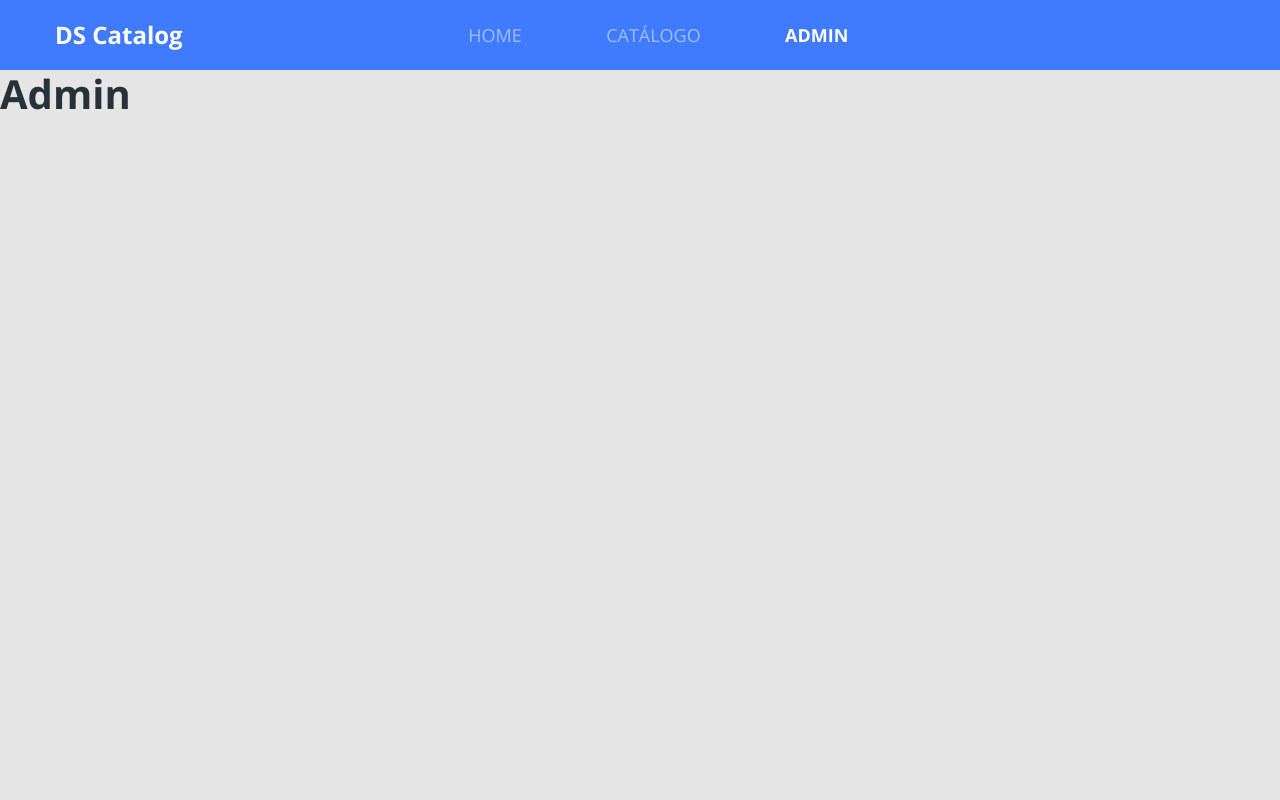
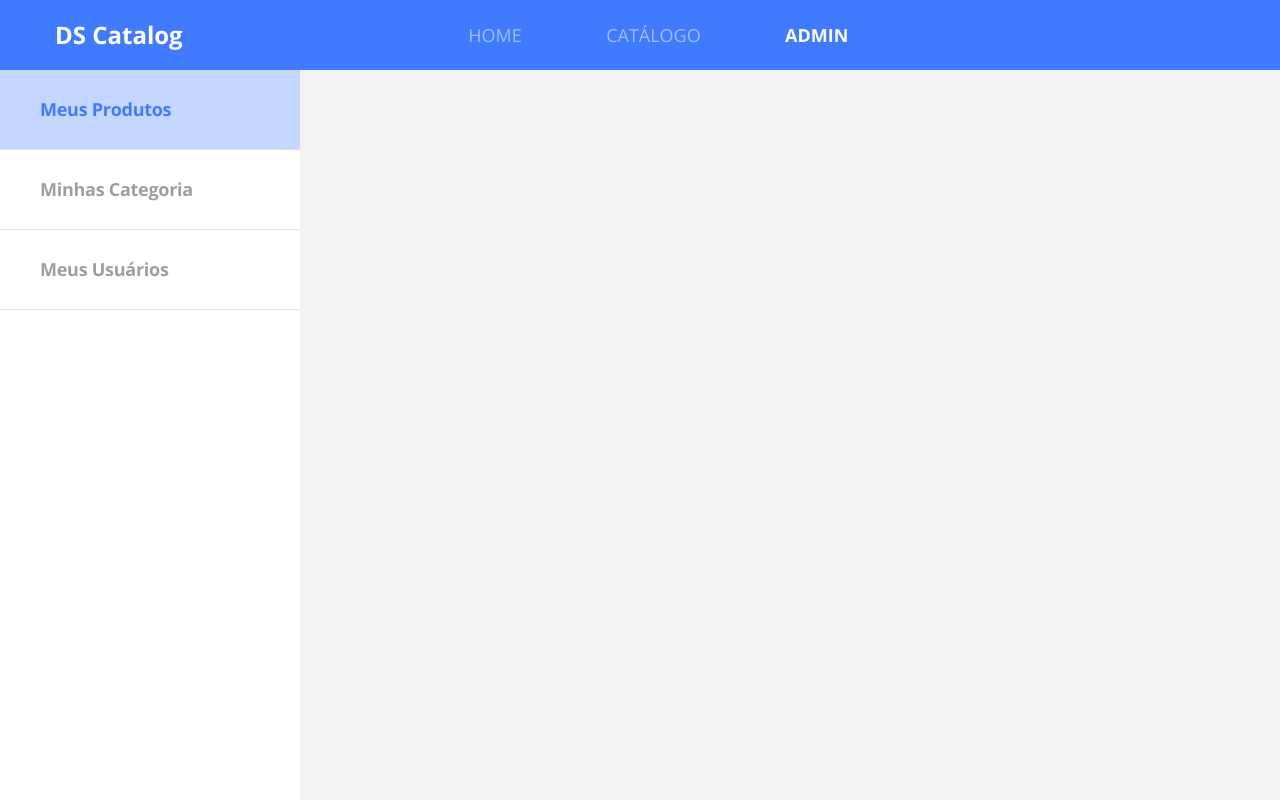
Before and after one commit to EdivaldoAlmeida/dscatalog-bootcamp-devsuperior, a React (Create React App) app in the folder front-web/: page /admin in a window 1280 px wide. Built offline with nearby package versions, Linux system fonts and the light colour scheme.

Commit message:
Add pagination and Admin navbar

```diff
--- a/front-web/src/core/assets/styles/custom.scss
+++ b/front-web/src/core/assets/styles/custom.scss
@@ -2,7 +2,7 @@
     "primary" : #407BFF
 );
 
-$body-bg: #E5E5E5;
+$body-bg: #F2F2F2;
 $body-color: #263238;
 
 
--- /dev/null
+++ b/front-web/src/core/components/Pagination/index.tsx
@@ -0,0 +1,39 @@
+import React from 'react';
+import { ReactComponent as ArrowIcon } from 'core/assets/images/arrow.svg';
+import './styles.scss';
+import { generateList } from 'core/utils/list';
+
+type Props = {
+    totalPage: number;
+    activePage: number;
+    onChange: (item: number) => void;
+}
+
+const Pagination = ( { totalPage, activePage, onChange } : Props ) => {
+    const items = generateList(totalPage);
+    const previusClass = totalPage > 0 && activePage > 0 ? 'page-active' : 'page-inactive';
+    const nextClass = (activePage +1) < totalPage ? 'page-active' : 'page-inactive'
+
+    return(
+        <div className="pagination-container">
+            <ArrowIcon
+                className={`pagination-previous ${previusClass}`}
+                onClick={() => onChange(activePage -1)}
+            />
+            {items.map(item => (
+                <div
+                key={item}
+                className={`pagination-item ${item === activePage ? 'active' : ''}`}
+                onClick={() => onChange(item)}
+                >
+                {item + 1}
+            </div>
+            ))}
+
+            <ArrowIcon
+            className={`pagination-next ${nextClass}`}
+            onClick={() => onChange(activePage +1)}/>
+        </div>
+    );
+}
+export default Pagination;
--- /dev/null
+++ b/front-web/src/core/components/Pagination/styles.scss
@@ -0,0 +1,47 @@
+.pagination-container{
+    display: flex;
+    justify-content: center;
+    align-items: center;
+    margin-top: 35px;
+}
+
+.pagination-item{
+    width: 40px;
+    height: 40px;
+    background: #e1e1e1;
+    border-radius: 50%;
+    font-weight: bold;
+    line-height: 25px;
+    letter-spacing: -0.015em;
+    color: #ffffff;
+    display: flex;
+    align-items: center;
+    justify-content: center;
+    cursor: pointer;
+    margin-right: 10px;
+
+    &.active{
+        background: #407BFF;
+    }
+}
+
+.pagination-previous{
+    transform: rotate(-180deg);
+    margin-right: 25px;
+}
+
+.pagination-next {
+    margin-right: 15px;
+    cursor: pointer;
+
+}
+
+.page-active {
+    cursor: pointer;
+    color: #407BFF;
+}
+
+.page-inactive {
+    color: #e1e1e1;
+    pointer-events: none;
+}
--- a/front-web/src/pages/Admin/admin.tsx
+++ b/front-web/src/pages/Admin/admin.tsx
@@ -1,8 +1,9 @@
 import React from 'react';
+import Navbar from './components/Navbar';
 
 const Admin = () => (
     <div>
-        <h1>Admin</h1>
+        <Navbar />
     </div>
 );
 
--- /dev/null
+++ b/front-web/src/pages/Admin/components/Navbar/index.tsx
@@ -0,0 +1,20 @@
+import React from 'react';
+import './styles.scss';
+
+const Navbar = () => (
+    <nav className="admin-nav-container">
+        <ul>
+            <li>
+                <a href="link" className="admin-nav-item active">Meus Produtos</a>
+            </li>
+            <li>
+            <a href="link" className="admin-nav-item">Minhas Categoria</a>
+            </li>
+            <li>
+            <a href="link" className="admin-nav-item">Meus Usuários</a>
+            </li>
+        </ul>
+    </nav>
+)
+
+export default Navbar;
--- /dev/null
+++ b/front-web/src/pages/Admin/components/Navbar/styles.scss
@@ -0,0 +1,29 @@
+
+.admin-nav-container {
+    width: 300px;
+    background-color: #ffffff;
+    height: calc(100vh - 70px);
+}
+
+.admin-nav-item {
+    height: 80px;
+    display: block;
+    border-bottom: 1px solid #e1e1e1;
+    display: flex;
+    align-items: center;
+    padding-left: 40px;
+    font-weight: bold;
+    font-size: 18px;
+    line-height: 25px;
+    letter-spacing: -0.015em;
+    color: #9e9e9e;
+
+    &.active {
+        background: rgba(64, 123, 255, 0.3);
+        color: #407BFF;
+    }
+
+    &:hover {
+        color: #407BFF;
+    }
+}
--- a/front-web/src/pages/Catalog/index.tsx
+++ b/front-web/src/pages/Catalog/index.tsx
@@ -5,6 +5,7 @@
 import ProductCard from './components/ProductCard';
 import ProductCardLoader from './components/Loaders/ProductCardLoader'
 import './styles.scss';
+import Pagination from 'core/components/Pagination';
 
 const Catalog = () => {
     /*
@@ -13,13 +14,14 @@
     */
    const [productsResponse, setProductsResponse] = useState<ProductsResponse>();
    const [isLoading, setIsLoading] = useState(false);
+   const [activePage, setActivePage] = useState(0);
 
     //O useEfect() consegue acessar o siclo de vida do compoente.
     //P1 - Buscar a lista de produtos assim que o componente iniciar
     //o .then informa que, após os dados serem carregados serão mostrados no console.
     useEffect(() => {
         const params = {
-            page: 0,
+            page: activePage,
             linesPerPage: 12
         }
         //Inicia o loader
@@ -30,7 +32,7 @@
             //Finaliza o loader
             setIsLoading(false);
         })
-    }, []);
+    }, [activePage]);
     return (
         <div className="catalog-container">
             <h1 className="catalog-title">
@@ -45,6 +47,13 @@
                 ))
             ) }
             </div>
+            {productsResponse &&  (
+            <Pagination
+                totalPage={productsResponse.totalPages}
+                activePage={activePage}
+                onChange={page => setActivePage(page)}
+            />
+            )}
         </div>
     )
 }
--- a/front-web/src/pages/Catalog/styles.scss
+++ b/front-web/src/pages/Catalog/styles.scss
@@ -2,6 +2,7 @@
     margin-top: 26px;
     padding-left: 40px;
     padding-right: 40px;
+    padding-bottom: 50px;
     }
 
 .catalog-title {
--- a/front-web/src/pages/home/style.scss
+++ b/front-web/src/pages/home/style.scss
@@ -2,6 +2,7 @@
     padding-left: 40px;
     padding-right: 40px;
     margin-top: 40px;
+    margin-bottom: 40px;
 }
 
 .home-content {
```
